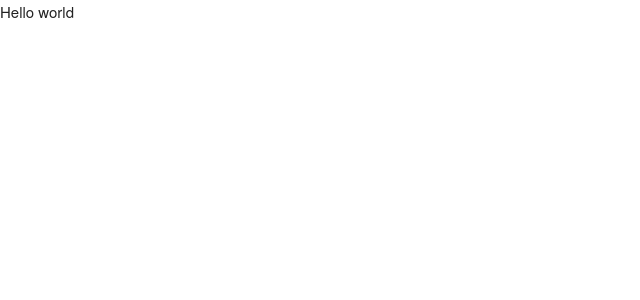
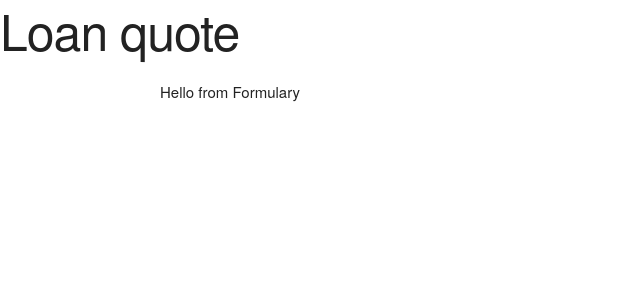
Before and after one commit to titoparra4/lends, a React (Create React App) app: page / in a window 1280 px wide. Shown: the top 300 px of the page, without its empty margins (0-640 px from the left). Built offline with nearby package versions, Linux system fonts and the light colour scheme.

Commit message:
Start create formulary

```diff
--- a/src/App.js
+++ b/src/App.js
@@ -1,11 +1,20 @@
-import React, { Component } from 'react';
+import React, { Component, Fragment } from 'react';
 
 import './normalize.css';
 import './skeleton.css';
 
+import Formulario from './component/Formulario';
+
 class App extends Component {
 	render() {
-		return <p>Hello world</p>;
+		return (
+			<Fragment>
+				<h1>Loan quote</h1>
+				<div className="container">
+					<Formulario />
+				</div>
+			</Fragment>
+		);
 	}
 }
 
--- a/src/component/Formulario.js
+++ b/src/component/Formulario.js
@@ -3,7 +3,7 @@ import React, { Component } from 'react';
 class Formulario extends Component {
 	state = {};
 	render() {
-		return <p>Hola from Formulary</p>;
+		return <p>Hello from Formulary</p>;
 	}
 }
 
```
